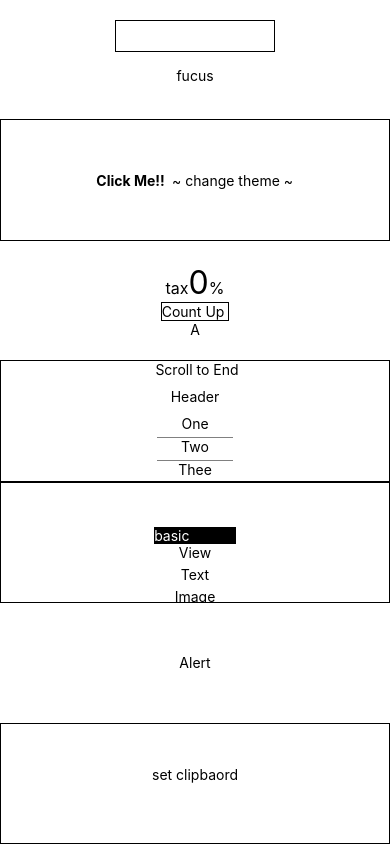
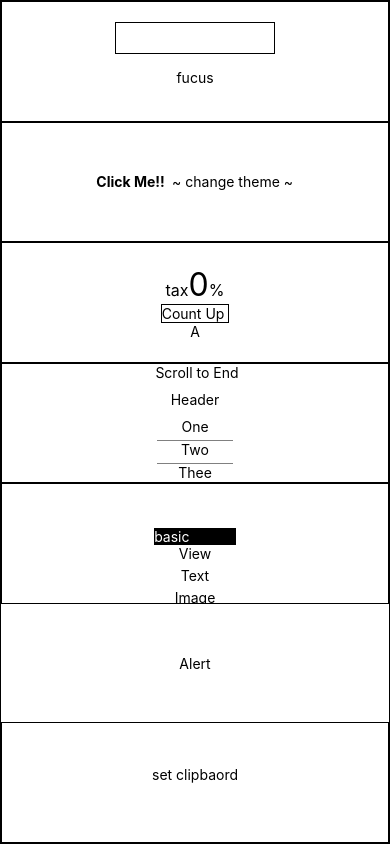
Before and after one commit to hirokoji/dojo, a React Native app in the folder ReactNative/book/MyApp/: screen / in a window 390 px wide. Built offline with nearby package versions, Linux system fonts and the light colour scheme.

Commit message:
Add SafeAreaView on ReactNative

```diff
--- a/ReactNative/book/MyApp/App.tsx
+++ b/ReactNative/book/MyApp/App.tsx
@@ -9,11 +9,7 @@
  */
 
 import React from 'react';
-import {
-    View,
-    Text,
-    StyleSheet, Clipboard, SafeAreaView,
-} from 'react-native';
+import { View, Text, StyleSheet, SafeAreaView } from 'react-native';
 
 import { CountUp } from './samples/CoutUp';
 import { Ref} from "./samples/Ref";
@@ -26,12 +22,13 @@ import {ClipboardSample} from "./samples/ClipboardSample";
 
 
 export const defaultStyles = StyleSheet.create({
-    box: {
+    container: {
         flex: 1,
         justifyContent: 'center',
         alignItems: 'center',
         backgroundColor: 'white',
         color: 'black',
+        width: '100%',
         borderWidth: 1,
     },
 });
@@ -41,7 +38,6 @@ const App = () => {
     const [theme, setTheme] = React.useState(lightTheme);
 
     const ContextSample = () => {
-
         return (
             <View style={theme.containers}>
                 <Text
@@ -54,8 +50,11 @@ const App = () => {
         );
     };
 
+
+
     return (
         <ThemeContext.Provider value={{ theme, setTheme }}>
+            <SafeAreaView style={defaultStyles.container}>
                 <Ref/>
                 <ContextSample/>
                 <CountUp />
@@ -63,6 +62,7 @@ const App = () => {
                 <SectionSample/>
                 <AlertSample/>
                 <ClipboardSample/>
+            </SafeAreaView>
         </ThemeContext.Provider>
     );
 };
--- a/ReactNative/book/MyApp/package.json
+++ b/ReactNative/book/MyApp/package.json
@@ -11,7 +11,8 @@
   },
   "dependencies": {
     "react": "16.9.0",
-    "react-native": "0.61.5"
+    "react-native": "0.61.5",
+    "react-native-safe-area-view": "1.1.1"
   },
   "devDependencies": {
     "@babel/core": "^7.6.2",
--- a/ReactNative/book/MyApp/samples/ClipboardSample.tsx
+++ b/ReactNative/book/MyApp/samples/ClipboardSample.tsx
@@ -1,5 +1,6 @@
 import React from "react";
 import {AppState, Clipboard, StyleSheet, TouchableOpacity, View, Text} from "react-native";
+import {defaultStyles} from "../App";
 
 const styles = StyleSheet.create({
     container: {
@@ -25,7 +26,7 @@ export const ClipboardSample = () => {
     },[]);
 
     return (
-        <View style={styles.container}>
+        <View style={defaultStyles.container}>
             <TouchableOpacity
                 onPress={() => {
                     const newContent = 'Check your clipboard';
--- a/ReactNative/book/MyApp/samples/CoutUp.tsx
+++ b/ReactNative/book/MyApp/samples/CoutUp.tsx
@@ -1,5 +1,6 @@
 import React from "react";
 import {StyleSheet, Text, View} from "react-native";
+import {defaultStyles} from "../App";
 
 const styles = StyleSheet.create({
     container: {
@@ -20,7 +21,7 @@ const styles = StyleSheet.create({
     text3: {
         fontSize: 16,
     },
-    box: {
+    container: {
         borderWidth: 1,
     },
 });
@@ -56,14 +57,14 @@ export const CountUp = () => {
     }, [count]);
 
     return (
-        <View style={styles.container}>
+        <View style={defaultStyles.container}>
             <View style={styles.texts}>
                 <Text style={styles.text1}>tax</Text>
                 <Text style={styles.text2}>{count}</Text>
                 <Text style={styles.text3}>%</Text>
             </View>
             <Text
-                style={styles.box}
+                style={styles.container}
                 onPress={() => {
                     setCount(count + 1)
                 }}>
--- a/ReactNative/book/MyApp/samples/FlatSample.tsx
+++ b/ReactNative/book/MyApp/samples/FlatSample.tsx
@@ -58,7 +58,7 @@ export const FlatSample = () => {
     }, [list]);
 
     return (
-        <View style={defaultStyles.box}>
+        <View style={defaultStyles.container}>
             <TouchableOpacity onPress={scrollToEnd}>
                 <Text> Scroll to End</Text>
             </TouchableOpacity>
--- a/ReactNative/book/MyApp/samples/Ref.tsx
+++ b/ReactNative/book/MyApp/samples/Ref.tsx
@@ -6,6 +6,8 @@ const styles = StyleSheet.create({
         flex: 1,
         justifyContent: 'center',
         alignItems: 'center',
+        width: '100%',
+        borderWidth: 1,
     },
     input: {
         width: 160,
--- a/ReactNative/book/MyApp/samples/SectionSample.tsx
+++ b/ReactNative/book/MyApp/samples/SectionSample.tsx
@@ -30,7 +30,7 @@ export const SectionSample = () => {
     ]
 
     return (
-        <View style={defaultStyles.box}>
+        <View style={defaultStyles.container}>
             <SectionList
                 sections={sections}
                 style={styles.container}
--- a/ReactNative/book/MyApp/samples/ThemeContext.tsx
+++ b/ReactNative/book/MyApp/samples/ThemeContext.tsx
@@ -9,6 +9,7 @@ export const lightTheme = StyleSheet.create({
         backgroundColor: 'white',
         color: 'black',
         borderWidth: 1,
+        width: '100%',
     },
     label: {
         backgroundColor: 'white',
@@ -24,6 +25,7 @@ export const darkTheme = StyleSheet.create({
         backgroundColor: 'black',
         color: 'white',
         borderWidth: 1,
+        width: '100%',
     },
     label: {
         backgroundColor: 'black',
```
Also changed, not shown: 1 other file (tests, documents, lock files or other folders).
